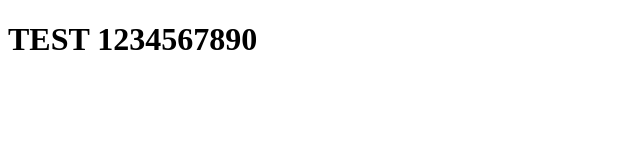
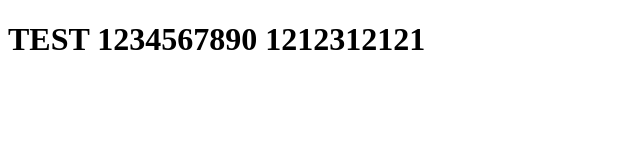
Before and after one commit to panutTea/gitLearning, a plain HTML site: page index.html in a window 1280 px wide. Shown: the whole page, without its empty margins (0-640 px from the left). Drawn offline with Linux system fonts and the light colour scheme.

```diff
--- a/index.html
+++ b/index.html
@@ -7,6 +7,6 @@
     <title>Document </title>
 </head>
 <body>
-    <h1>TEST 1234567890<h1>
+    <h1>TEST 1234567890 1212312121<h1>
 </body>
 </html>
```
